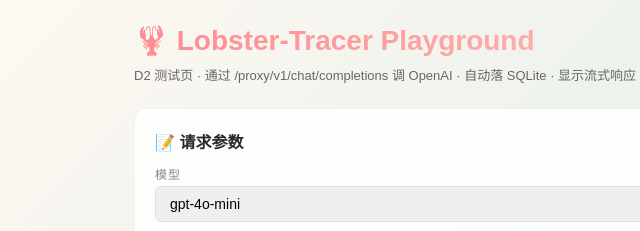
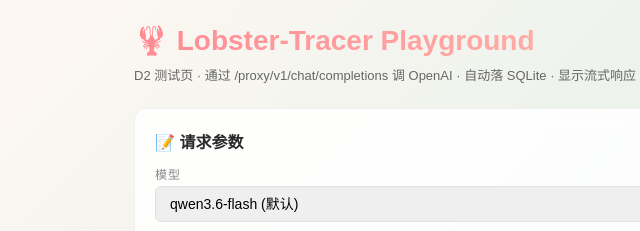
Before and after one commit to sshnuke3/lobster-tracer, a website: page public/playground.html in a window 1280 px wide. Shown: the top 231 px of the page, 26-666 px from the left. Drawn offline with Linux system fonts and the light colour scheme.

Commit message:
D2.1: playground.html 默认 model 改为 qwen3.6-flash(百炼 Flash,主人口径锁定)

```diff
--- a/public/playground.html
+++ b/public/playground.html
@@ -45,6 +45,11 @@
       <h2>📝 请求参数</h2>
       <label>模型</label>
       <select id="model">
+        <option value="qwen3.6-flash" selected>qwen3.6-flash (默认)</option>
+        <option value="qwen3.7-plus">qwen3.7-plus</option>
+        <option value="qwen-turbo">qwen-turbo</option>
+        <option value="qwen-plus">qwen-plus</option>
+        <option value="qwen-max">qwen-max</option>
         <option value="gpt-4o-mini">gpt-4o-mini</option>
         <option value="gpt-4o">gpt-4o</option>
         <option value="gpt-3.5-turbo">gpt-3.5-turbo</option>
```
